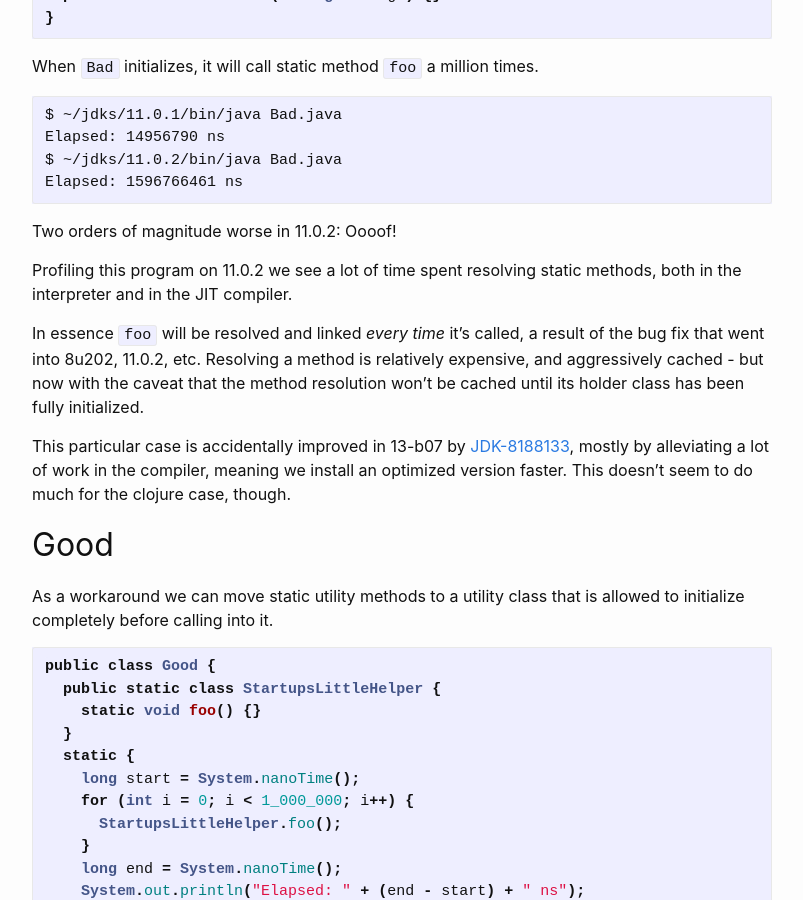
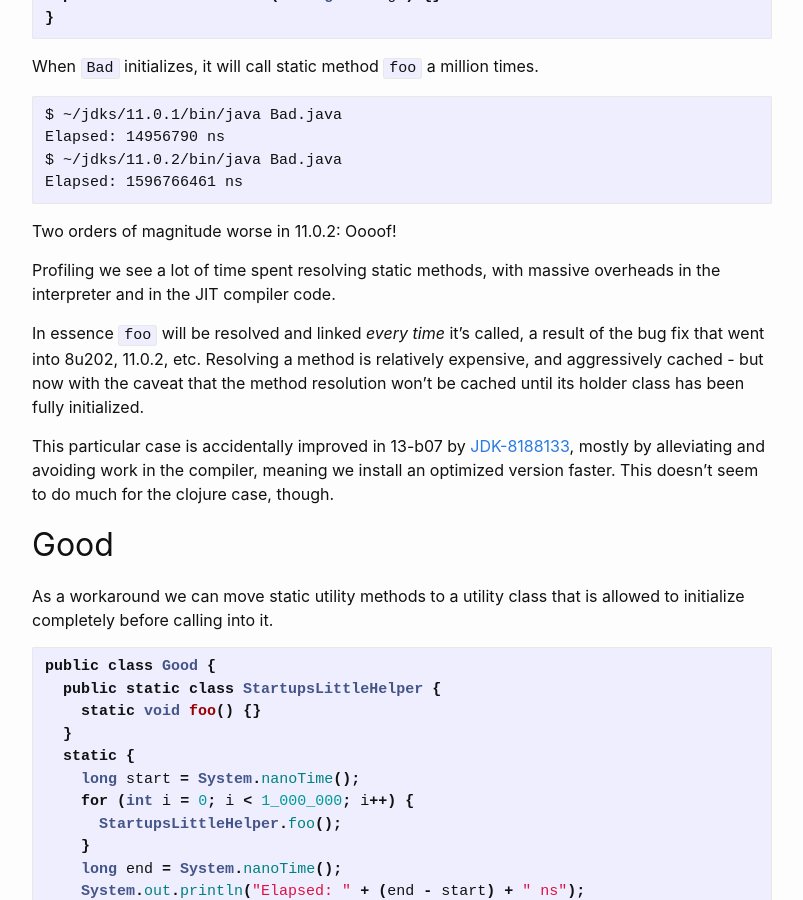
Before and after one commit to cl4es/cl4es.github.io, a Jekyll site: the page built from _posts/2019-02-21-Cljinit-Woes.md, in a window 1280 px wide and 900 px high, scrolled down 1570 px. Shown: the whole window, without its empty margins (238-1041 px from the left). Built offline with Jekyll 4.4.1, drawn with Linux system fonts in a browser that asks for light colours; comment, search, counter and statistics services are not loaded.

Commit message:
Edit cljinit post

```diff
--- a/_posts/2019-02-21-Cljinit-Woes.md
+++ b/_posts/2019-02-21-Cljinit-Woes.md
@@ -80,8 +80,8 @@ Elapsed: 1596766461 ns
 
 Two orders of magnitude worse in 11.0.2: Oooof!
 
-Profiling this program on 11.0.2 we see a lot of time spent resolving
-static methods, both in the interpreter and in the JIT compiler.
+Profiling we see a lot of time spent resolving static methods, with
+massive overheads in the interpreter and in the JIT compiler code.
 
 In essence `foo` will be resolved and linked *every time* it's called,
 a result of the bug fix that went into 8u202, 11.0.2, etc. Resolving
@@ -91,7 +91,7 @@ holder class has been fully initialized.
 
 This particular case is accidentally improved in 13-b07 by
 [JDK-8188133](https://bugs.openjdk.java.net/browse/JDK-8188133), mostly
-by alleviating a lot of work in the compiler, meaning we install an
+by alleviating and avoiding work in the compiler, meaning we install an
 optimized version faster. This doesn't seem to do much for the clojure
 case, though.
 
```
